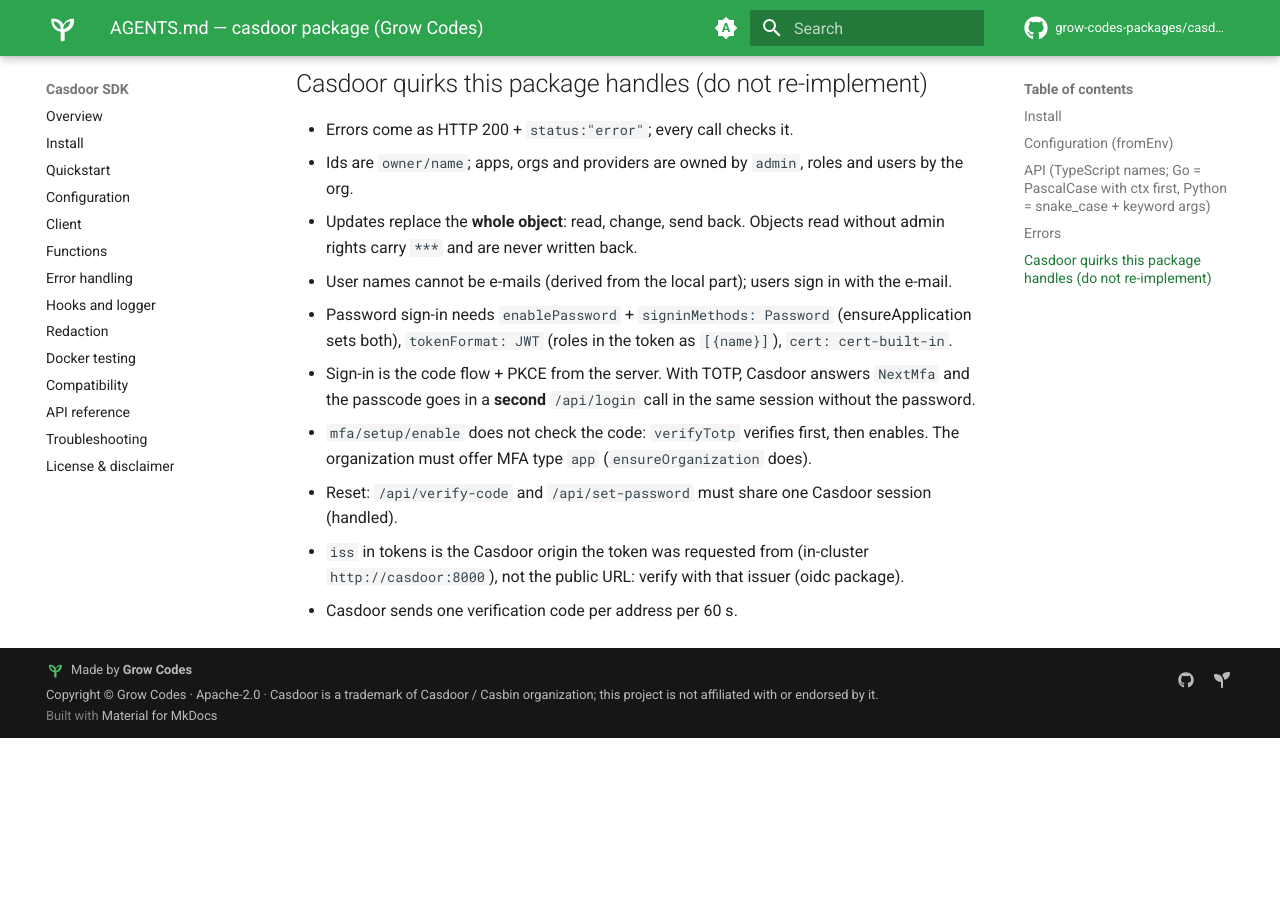
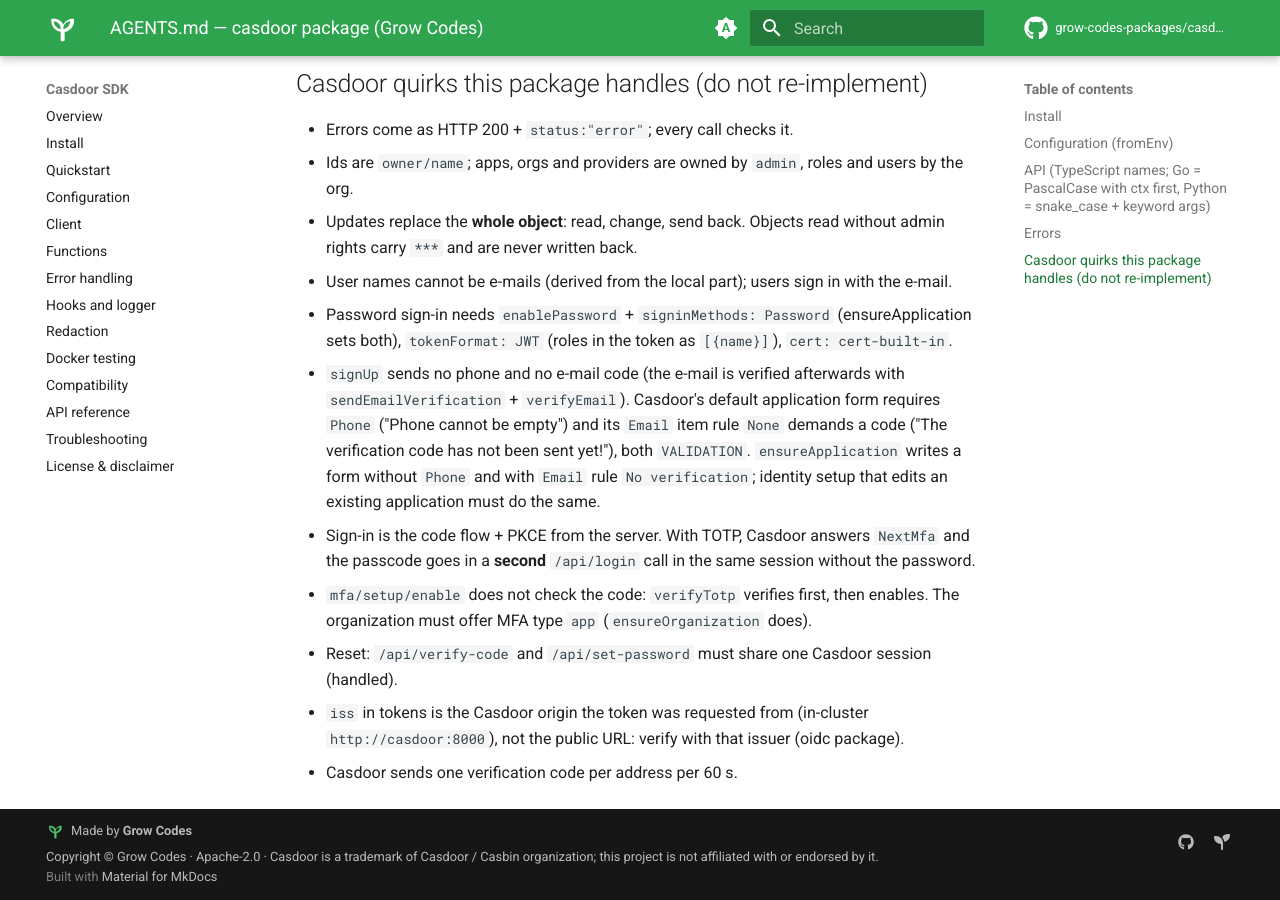
Before and after one commit to grow-codes-packages/casdoor, an MkDocs documentation site: the page built from docs/agents-api.md, in a window 1280 px wide and 900 px high, scrolled down 3590 px. Built offline with MkDocs 1.6.1 and Material for MkDocs 9.7.7, drawn with Linux system fonts in a browser that asks for light colours; comment, search, counter and statistics services are not loaded; before the commit the page ends 4328 px from its top, so only the background shows below that.

Commit message:
docs: document the application sign-up form signUp needs
Casdoor's default application form requires Phone and its Email item
rule None demands an e-mail code at /api/signup, so signUp (no phone,
code verified afterwards) fails with VALIDATION. ensureApplication
already writes the right form; note it for setups that edit an
existing application.

Co-Authored-By: Claude Opus 5.5 <noreply@anthropic.com>

```diff
--- a/docs/agents-api.md
+++ b/docs/agents-api.md
@@ -105,6 +105,12 @@ Every Casdoor `{"status":"error","msg":…}` (HTTP 200) and OAuth error becomes
 - User names cannot be e-mails (derived from the local part); users sign in with the e-mail.
 - Password sign-in needs `enablePassword` + `signinMethods: Password` (ensureApplication sets both),
   `tokenFormat: JWT` (roles in the token as `[{name}]`), `cert: cert-built-in`.
+- `signUp` sends no phone and no e-mail code (the e-mail is verified afterwards with
+  `sendEmailVerification` + `verifyEmail`). Casdoor's default application form requires `Phone`
+  ("Phone cannot be empty") and its `Email` item rule `None` demands a code ("The verification code
+  has not been sent yet!"), both `VALIDATION`. `ensureApplication` writes a form without `Phone` and
+  with `Email` rule `No verification`; identity setup that edits an existing application must do
+  the same.
 - Sign-in is the code flow + PKCE from the server. With TOTP, Casdoor answers `NextMfa` and the
   passcode goes in a **second** `/api/login` call in the same session without the password.
 - `mfa/setup/enable` does not check the code: `verifyTotp` verifies first, then enables. The
```
Also changed, not shown: go/AGENTS.md (+6 -0 lines), java/src/main/resources/META-INF/grow/casdoor/AGENTS.md (+6 -0 lines), python/src/grow_casdoor/AGENTS.md (+6 -0 lines), rust/AGENTS.md (+6 -0 lines), typescript/AGENTS.md (+6 -0 lines).
